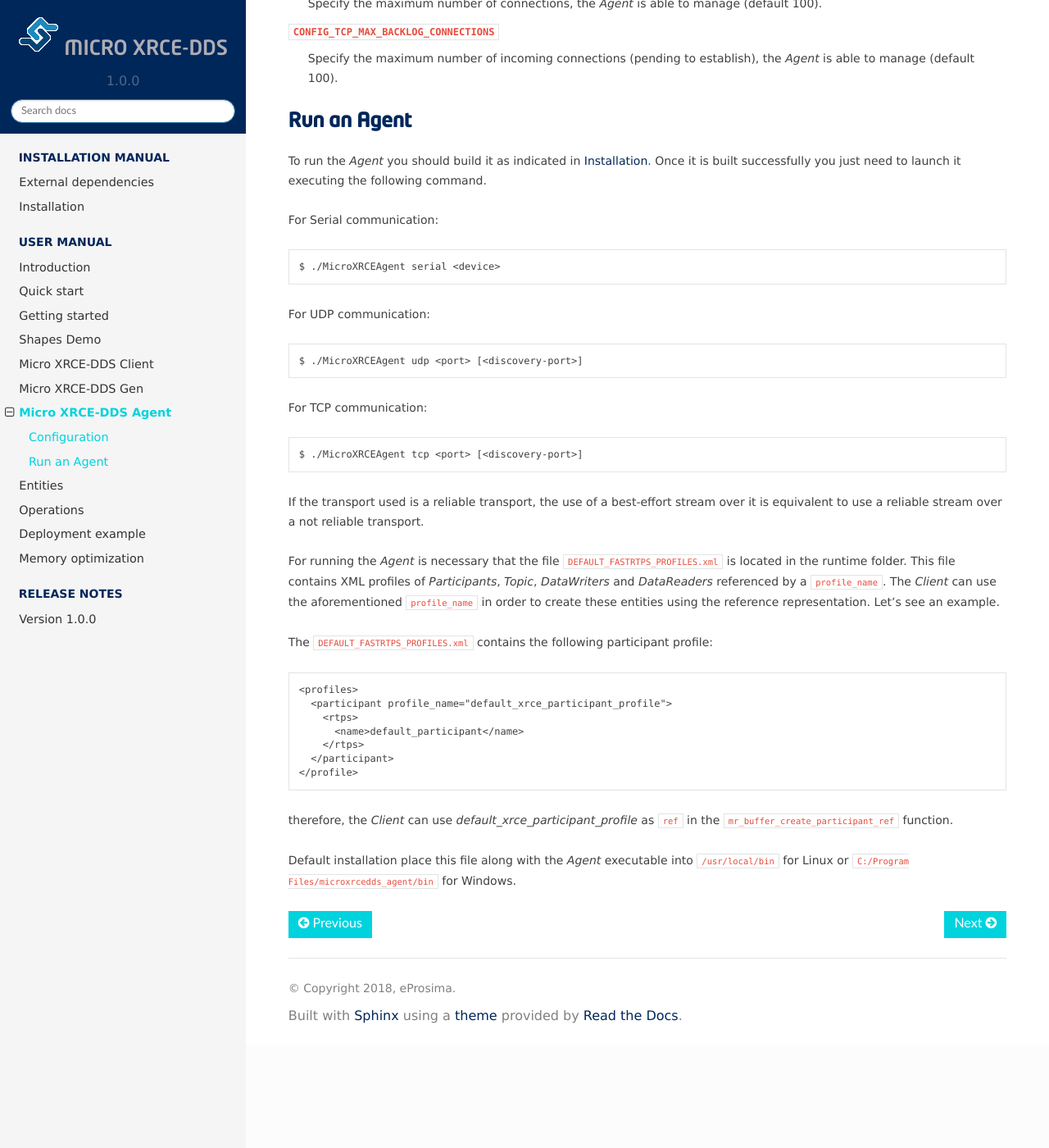
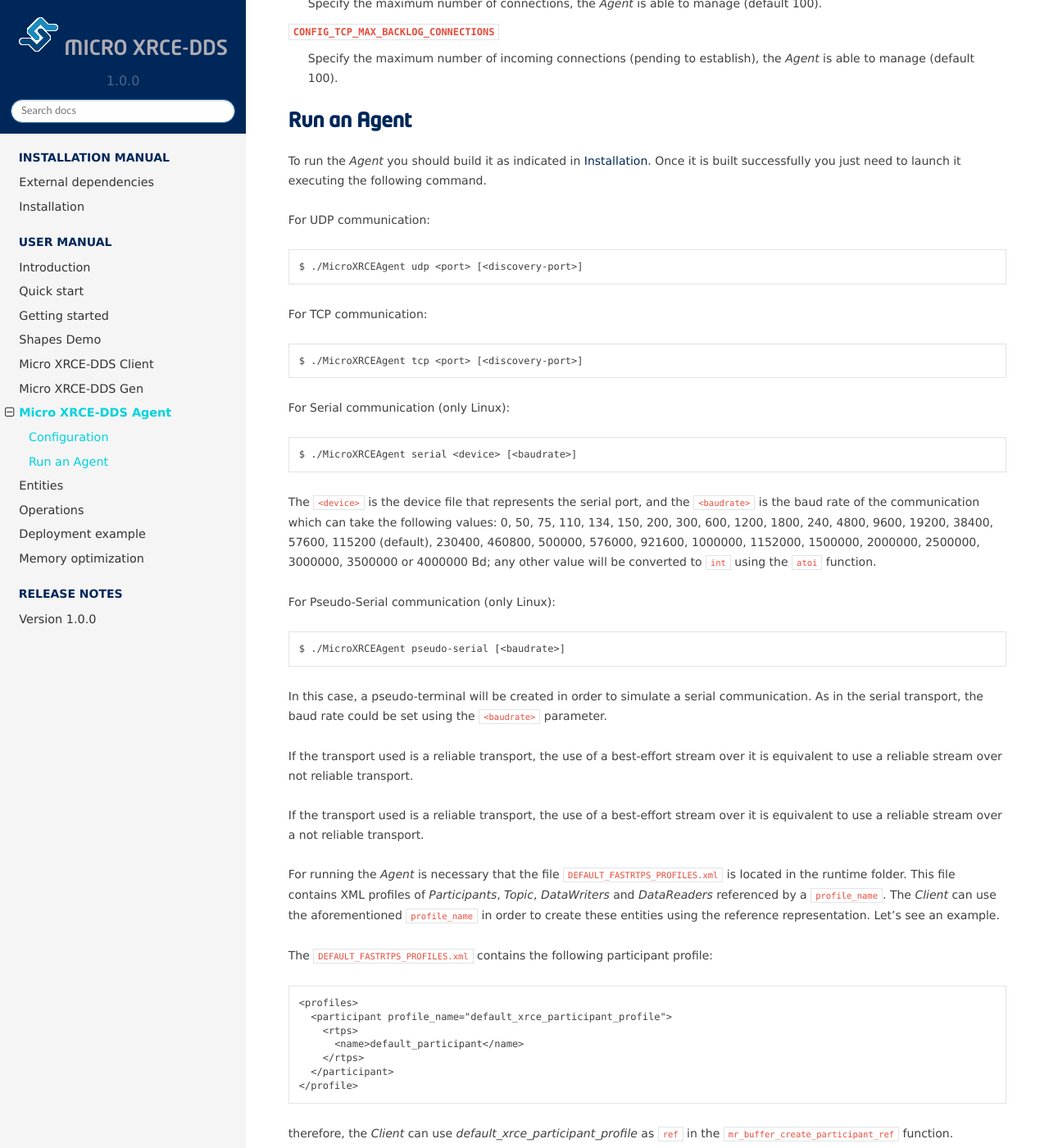
Before and after one commit to eProsima/Micro-XRCE-DDS-docs, a Sphinx documentation site: the page built from docs/agent.rst, in a window 1280 px wide and 1400 px high, scrolled down 976 px. Shown: the whole window at 82% size. Built offline with Sphinx 7.4.7 and the Read the Docs theme 2.0.0, drawn with Linux system fonts in a browser that asks for light colours; before the commit the page ends 2250 px from its top, so only the background shows below that.

Commit message:
Refs #4332. Add baud rate parameter documentation. (#29)

```diff
--- a/docs/agent.rst
+++ b/docs/agent.rst
@@ -61,6 +57,23 @@
 For TCP communication: ::
 
     $ ./MicroXRCEAgent tcp <port> [<discovery-port>]
+
+For Serial communication (only Linux): ::
+
+    $ ./MicroXRCEAgent serial <device> [<baudrate>]
+
+The ``<device>`` is the device file that represents the serial port, and the ``<baudrate>`` is the baud rate of the communication which can take the following values:
+0, 50, 75, 110, 134, 150, 200, 300, 600, 1200, 1800, 240, 4800, 9600, 19200, 38400, 57600, 115200 (default), 230400, 460800, 500000, 576000, 921600, 1000000, 1152000, 1500000, 2000000, 2500000, 3000000, 3500000 or 4000000 Bd;
+any other value will be converted to ``int`` using the ``atoi`` function.
+
+For Pseudo-Serial communication (only Linux): ::
+
+    $ ./MicroXRCEAgent pseudo-serial [<baudrate>]
+
+In this case, a pseudo-terminal will be created in order to simulate a serial communication.
+As in the serial transport, the baud rate could be set using the ``<baudrate>`` parameter.
+
+If the transport used is a reliable transport, the use of a best-effort stream over it is equivalent to use a reliable stream over not reliable transport.
 
 If the transport used is a reliable transport, the use of a best-effort stream over it is equivalent to use a reliable stream over a not reliable transport.
 
```
Also changed, not shown: other parts of docs/agent.rst (+0 -4 lines).
